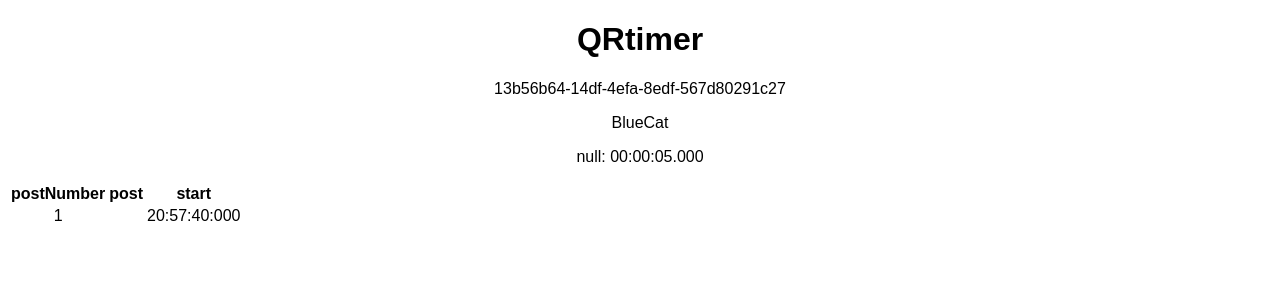
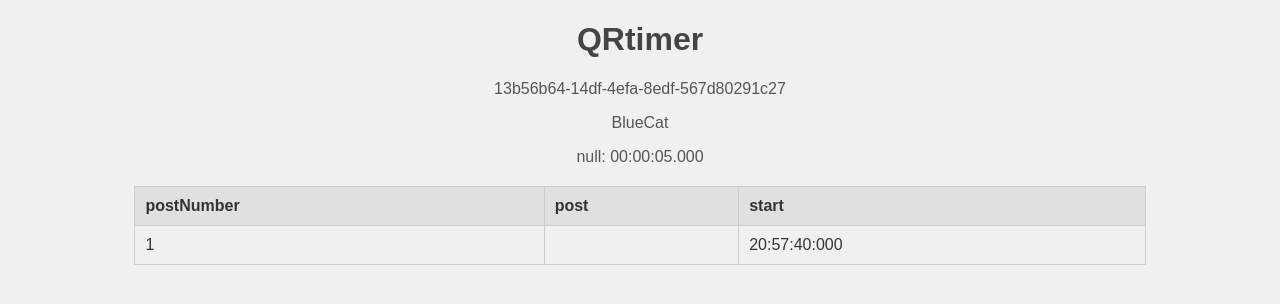
Before and after one commit to PanzerPandaNinja/qrtimer, a plain HTML site: page index.html in a window 1280 px wide. Drawn offline with Linux system fonts and the light colour scheme.

Commit message:
added some style with dark and light mode

```diff
--- a/index.html
+++ b/index.html
@@ -6,10 +6,66 @@
     <meta name="viewport" content="width=device-width, initial-scale=1.0">
     <title id="title">Title</title>
     <style>
-        /* Add some basic styling if needed */
+        /* Light mode styles */
         body {
             font-family: Arial, sans-serif;
             text-align: center;
+            background-color: #f0f0f0;
+            color: #333;
+        }
+
+        h1 {
+            color: #444;
+        }
+
+        p {
+            color: #555;
+        }
+
+        table {
+            margin: 20px auto;
+            border-collapse: collapse;
+            width: 80%;
+        }
+
+        th,
+        td {
+            border: 1px solid #ccc;
+            padding: 10px;
+            text-align: left;
+        }
+
+        th {
+            background-color: #e0e0e0;
+        }
+
+        /* Dark mode styles */
+        @media (prefers-color-scheme: dark) {
+            body {
+                background-color: #1e1e1e;
+                color: #ccc;
+            }
+
+            h1 {
+                color: #ddd;
+            }
+
+            p {
+                color: #bbb;
+            }
+
+            table {
+                border: 1px solid #444;
+            }
+
+            th,
+            td {
+                border: 1px solid #555;
+            }
+
+            th {
+                background-color: #333;
+            }
         }
     </style>
 </head>
@@ -91,7 +147,7 @@
             const now = new Date();
             if (post === latestEntry.post) {
                 console.log(checkPreviousTime(latestEntry.start, now));
-            console.log("PAUSE");
+                console.log("PAUSE");
             } else {
                 console.log("Running");
             }
@@ -203,7 +259,7 @@
                         } else {
                             td.textContent = item[key];
                         }
-                            row.appendChild(td);
+                        row.appendChild(td);
                     }
                     tbody.appendChild(row);
                 });
```
